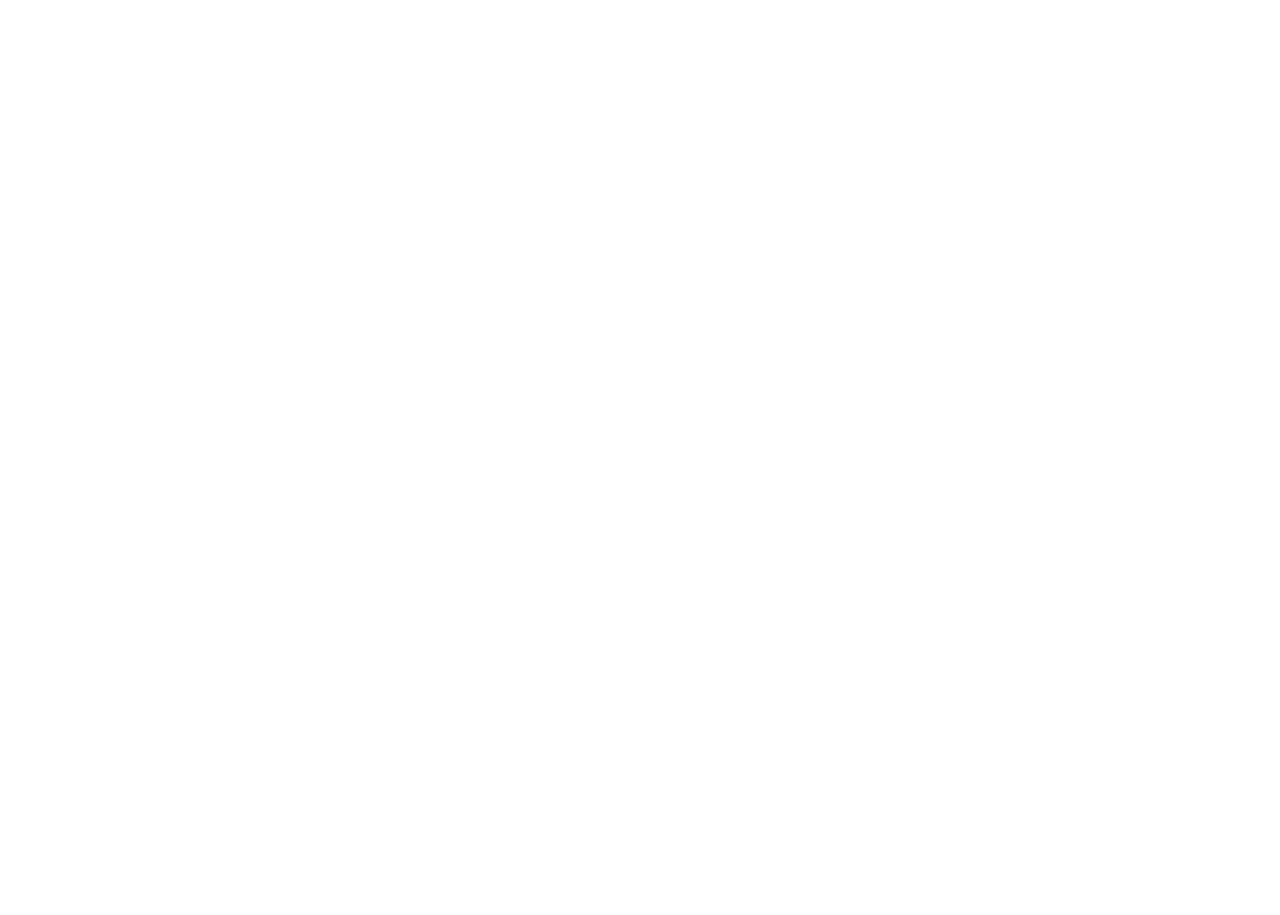
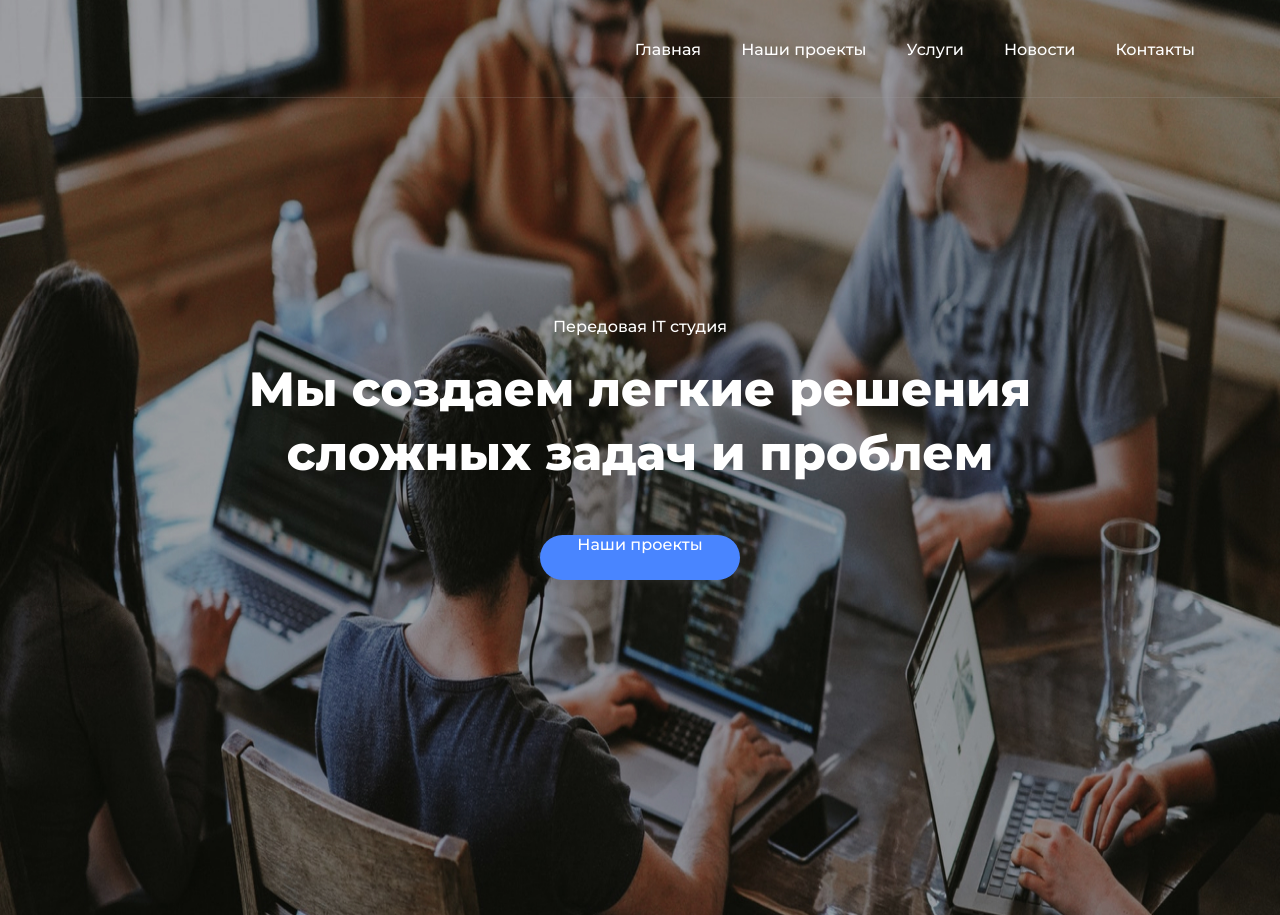
Before and after one commit to AleksandrAnisenko/layout-task, a plain HTML site: page index.html in a window 1280 px wide. Before the commit the page ends 800 px from the top, so only its background shows below. Drawn offline with Linux system fonts and the light colour scheme.

Commit message:
header is bit ready

```diff
--- a/index.html
+++ b/index.html
@@ -3,12 +3,24 @@
 <head>
     <meta charset="UTF-8">
     <meta name="viewport" content="width=device-width, initial-scale=1.0">
-    <title>Document</title>
+    <title>layout-task</title>
+    <link rel="stylesheet" href="style.css">
+    <link href="https://fonts.googleapis.com/css2?family=Montserrat:wght@400;500;600;700;800&display=swap" rel="stylesheet">
 </head>
 <body>
     <header>
-        <div>
-
+        <div class="container nav-menu">
+          <a href="#">Главная</a>
+          <a href="#">Наши проекты</a>
+          <a href="#">Услуги</a>
+          <a href="#">Новости</a>
+          <a href="#">Контакты</a>
+        </div>
+        <div class="line"></div>
+        <div class="container preview-box">
+            <p>Передовая IT студия</p>
+            <h1>Мы создаем легкие решения сложных задач и проблем</h1>
+            <div class="blue-button">Наши проекты</div>
         </div>
     </header>
 </body>
--- a/style.css
+++ b/style.css
@@ -0,0 +1,88 @@
+* {
+    margin: 0;
+    padding: 0;
+    font-family: 'Montserrat', sans-serif;
+    font-style: normal;
+    font-weight: normal;
+}
+
+header, section, footer {
+    max-width: 1920px;
+    margin: 0 auto;
+}
+
+header {
+    background-image: url(img/header.jpg);
+    background-size: 100% 100%;
+    padding: 40px 0 335px;
+}
+
+.container {
+    display: flex;
+    max-width: 1110px;
+    margin: 0 auto;
+}
+
+.nav-menu {
+    justify-content: flex-end;
+}
+
+.nav-menu a {
+    text-decoration: none;
+    justify-content: end;
+    font-weight: 500;
+    font-size: 16px;
+    line-height: 20px;
+    margin-right: 40px;
+    color: #FFFFFF;
+}
+
+.nav-menu a:last-child {
+    margin: 0;
+    padding-bottom: 37px;
+}
+
+.nav-menu a:hover{
+    border-bottom: 2px solid #FFFFFF;
+}
+
+.line {
+    border-top: 1px solid rgba(161, 161, 161, 0.2);
+    margin-bottom: 219px;
+}
+
+.preview-box  {
+    flex-direction: column;
+    align-items: center;
+    color: #FFFFFF;
+}
+
+.preview-box p {
+    margin-bottom: 20px;
+    font-weight: 500;
+    font-size: 16px;
+    line-height: 20px;
+}
+
+.preview-box h1 {
+    margin-bottom: 50px;
+    font-weight: 800;
+    font-size: 48px;
+    line-height: 64px;
+    max-width: 830px;
+    text-align: center;
+}
+
+.blue-button {
+    display: flex;
+    justify-content: center;
+    align-content: center;
+    width: 200px;
+    height: 45px;
+    background-color: #4985FF;
+    box-shadow: 0px 0px 10px rgba(111, 111, 111, 0.25);
+    border-radius: 30px;
+    font-weight: 500;
+    font-size: 16px;
+    line-height: 20px;
+}
```
Also changed, not shown: img/header.jpg (added).
